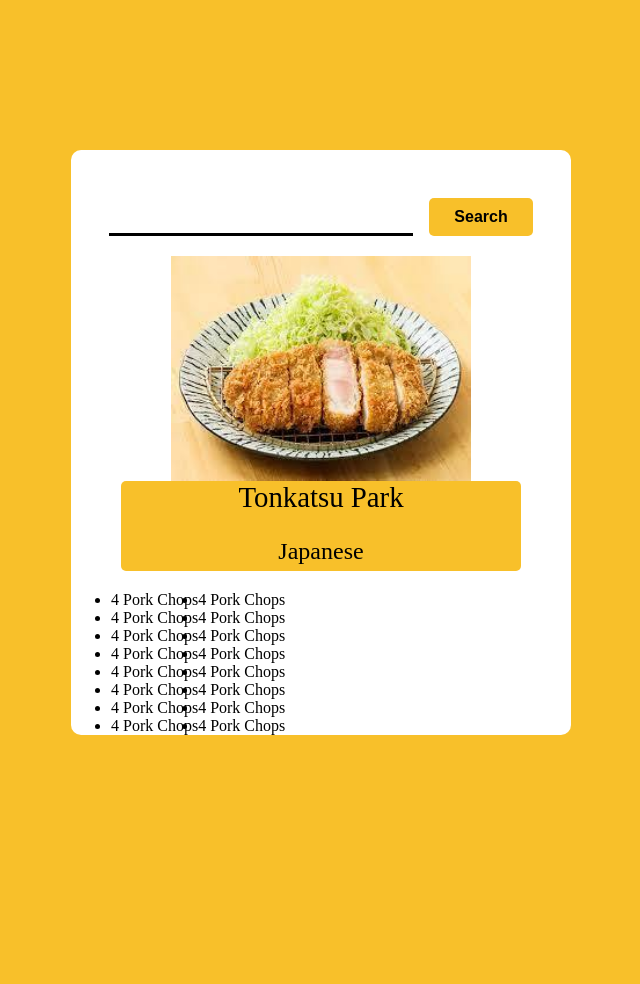
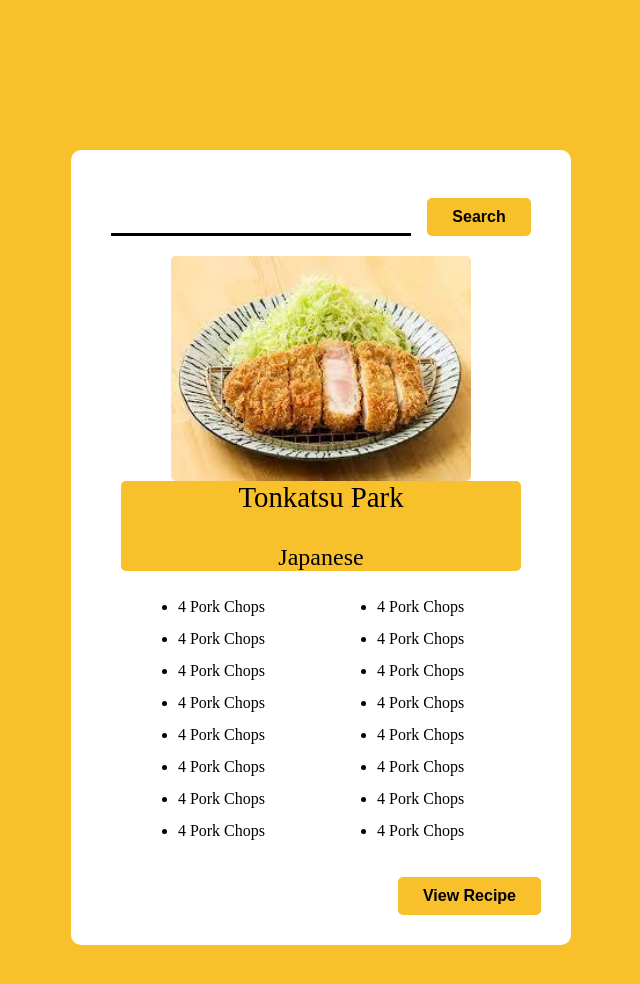
Before and after one commit to samedfft2634/recipe-app, a plain HTML site: page index.html in a window 1280 px wide. Shown: the whole page, without its empty margins (319-959 px from the left). Before the commit the page ends 885 px from the top, so only its background shows below. Drawn offline with Linux system fonts and the light colour scheme.

Commit message:
second commit

```diff
--- a/index.html
+++ b/index.html
@@ -43,6 +43,9 @@
 					</div>
 				</ul>
 			</div>
+            <div class="recipteBtn">
+                <button><a href="#">View Recipe</a></button>
+            </div>
 		</div>
 
 		<script src="./script.js"></script>
--- a/script.js
+++ b/script.js
@@ -1 +1,7 @@
 // www.themealdb.com/api/json/v1/1/search.php?s=
+
+
+
+function recipe(){
+
+}
--- a/style.css
+++ b/style.css
@@ -1,3 +1,9 @@
+* {
+    margin: 0;
+    padding: 0;
+    box-sizing: border-box;
+}
+
 body {
     background-color: #f8c02a;
 }
@@ -7,7 +13,6 @@ body {
     max-width: 500px;
     margin: 150px auto;
     border-radius: 10px;
-    height: 100%;
 }
 
 .inputDiv {
@@ -46,12 +51,14 @@ body {
     width: 60%;
     display: flex;
     margin: auto;
+    border-radius: 5px;
 }
 .imgContent{
     background-color: #f8c02a;
     color: #000;
     display: flex;
     align-items: center;
+    justify-content: space-between;
     flex-direction: column;
     border-radius: 5px;
     width: 80%;
@@ -63,9 +70,38 @@ body {
 .imgContent p {
     font-size: 1.5rem;
 }
-
+.recipeContainer{
+    margin: auto;
+    display: flex;
+    align-items: center;
+    justify-content: center;
+}
 .recipeContainer ul {
     display: flex;
-    flex-direction: row;
+    align-items: center;
+    gap: 7rem;
 
 }
+.recipeContainer li {
+    line-height: 2rem;
+}
+
+.recipteBtn {
+    display: flex;
+    justify-content: end;
+    padding: 30px;
+}
+
+.recipteBtn button{
+    background-color: #f8c02a;
+    color: black;
+    padding: 10px 25px;
+    border: none;
+    border-radius: 5px;
+    font-size: 1rem;
+    font-weight: bold;
+}
+.recipteBtn button a {
+    text-decoration: none;
+    color: #000;
+}
```
